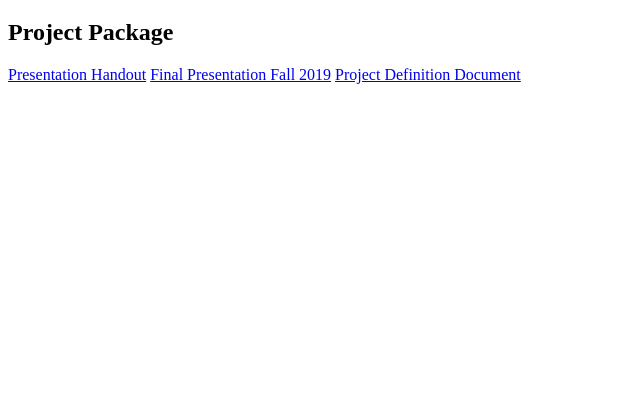
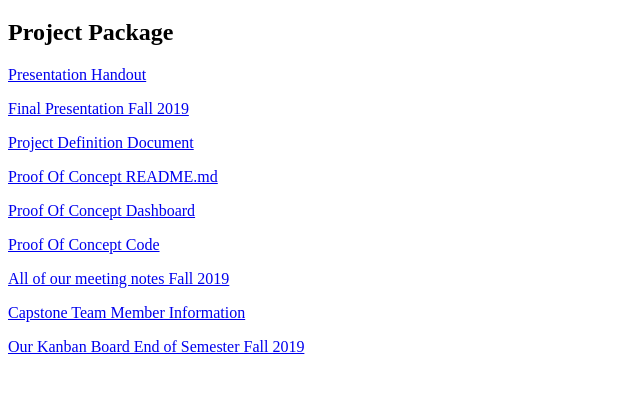
Before and after one commit to madisonbc17/senior_capstone_documentation, a plain HTML site: page project_package.html in a window 1280 px wide. Shown: the part 61-454 px from the top of the page, without its empty margins (0-640 px from the left). Drawn offline with Linux system fonts and the light colour scheme.

Commit message:
Adding more documentation

```diff
--- a/project_package.html
+++ b/project_package.html
@@ -9,9 +9,32 @@
 <h1>Moonraker</h1>
 <h2>Project Package</h2>
 
-<a href="Handout.docx">Presentation Handout</a>
-<a href="Final Presentation_ Fall 2019.pptx">Final Presentation Fall 2019</a>
-<a href="Project Definition Document.docx">Project Definition Document</a>
-
+<p>
+    <a href="Handout.docx">Presentation Handout</a>
+</p>
+<p>
+    <a href="Final Presentation_ Fall 2019.pptx">Final Presentation Fall 2019</a>
+</p>
+<p>
+    <a href="Project Definition Document.docx">Project Definition Document</a>
+</p>
+<p>
+    <a href="capstone-poc/README.md">Proof Of Concept README.md</a>
+</p>
+<p>
+    <a href="capstone-poc/public/index.html">Proof Of Concept Dashboard</a>
+</p>
+<p>
+    <a href="capstone-poc/">Proof Of Concept Code</a>
+</p>
+<p>
+    <a href="Meeting_notes.pdf">All of our meeting notes Fall 2019</a>
+</p>
+<p>
+    <a href="Capstone_Team_Members.pdf">Capstone Team Member Information</a>
+</p>
+<p>
+    <a href="Kanban.png">Our Kanban Board End of Semester Fall 2019</a>
+</p>
 </body>
 </html>
```
Also changed, not shown: Kanban.png (added), 2 other files.
